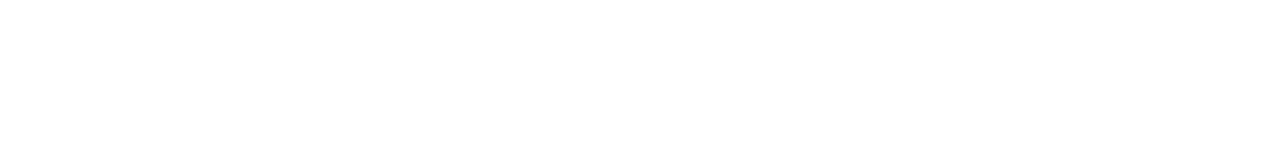
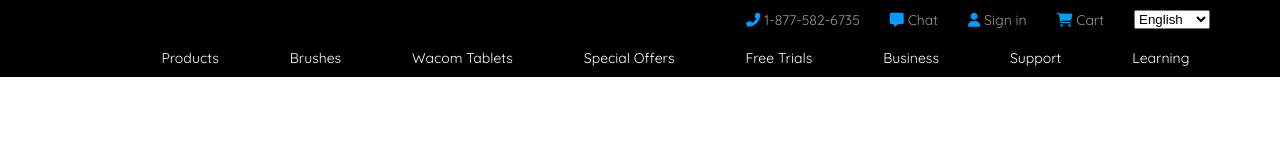
Before and after one commit to RoccoChiarella/sass-painter, a website: page index.html in a window 1280 px wide. Drawn offline with nearby package versions, Linux system fonts and the light colour scheme; files that its build step writes are made by us from their sources.

Commit message:
Prima bozza Header

```diff
--- a/index.html
+++ b/index.html
@@ -2,11 +2,84 @@
 <html lang="en" dir="ltr">
     <head>
         <meta charset="utf-8">
-        <title></title>
+        <title>Painter</title>
+        <script src="https://kit.fontawesome.com/37e6ce0705.js" crossorigin="anonymous"></script>
+        <link rel="preconnect" href="https://fonts.gstatic.com">
+        <link href="https://fonts.googleapis.com/css2?family=Quicksand&display=swap" rel="stylesheet">
         <link rel="stylesheet" href="public/app.css">
     </head>
     <body>
+        <header>
+            <div class="container">
+                <div class="header-top">
+                    <ul>
+                        <li>
+                            <i class="fas fa-phone-alt"></i>
+                            <a href="#">1-877-582-6735</a>
+                        </li>
+                        <li>
+                            <i class="fas fa-comment-alt"></i>
+                            <a href="#">Chat</a>
+                        </li>
+                        <li>
+                            <i class="fas fa-user"></i>
+                            <a href="#">Sign in</a>
+                        </li>
+                        <li>
+                            <i class="fas fa-shopping-cart"></i>
+                            <a href="#">Cart</a>
+                        </li>
+                        <li>
+                            <select class="language">
+                                <option value="en">English</option>
+                                <option value="de">Deutsch</option>
+                                <option value="jp">日本語</option>
+                                <option value="tw">繁體中文</option>
+                            </select>
+                        </li>
+                    </ul>
+                </div>
+                <div class="header-bottom">
+                    <ul class="navbar-menu">
+                        <li class="navbar-menu-logo">
+                            <script src="https://www.painterartist.com/static/ptr/images/logo_painter.png" charset="utf-8"></script>
+                        </li>
+                        <li class="navbar-menu-products">
+                            <a href="#">Products</a>
+                        </li>
+                        <li class="navbar-menu-brushes">
+                            <a href="#">Brushes</a>
+                        </li>
+                        <li class="navbar-menu-wacom">
+                            <a href="#">Wacom Tablets</a>
+                        </li>
+                        <li class="navbar-menu-offers">
+                            <a href="#">Special Offers</a>
+                        </li>
+                        <li class="navbar-menu-trials">
+                            <a href="#">Free Trials</a>
+                        </li>
+                        <li class="navbar-menu-business">
+                            <a href="#">Business</a>
+                        </li>
+                        <li class="navbar-menu-support">
+                            <a href="#">Support</a>
+                        </li>
+                        <li class="navbar-menu-learning">
+                            <a href="#">Learning</a>
+                        </li>
+                    </ul>
+                </div>
+            </div>
+        </header>
+        <footer>
+            <div class="footer-top">
 
+            </div>
+            <div class="footer-bottom">
+
+            </div>
+        </footer>
         <script src="public/app.js" charset="utf-8"></script>
     </body>
 </html>
--- /dev/null
+++ b/mix-manifest.json
@@ -0,0 +1,4 @@
+{
+    "/public/app.js": "/public/app.js",
+    "/public/app.css": "/public/app.css"
+}
--- a/package.json
+++ b/package.json
@@ -16,6 +16,10 @@
   "license": "ISC",
   "devDependencies": {
     "cross-env": "^7.0.3",
-    "laravel-mix": "^5.0.9"
+    "laravel-mix": "^5.0.9",
+    "resolve-url-loader": "^3.1.0",
+    "sass": "^1.30.0",
+    "sass-loader": "^8.0.2",
+    "vue-template-compiler": "^2.6.12"
   }
 }
--- /dev/null
+++ b/public/app.js
@@ -0,0 +1,124 @@
+/******/ (function(modules) { // webpackBootstrap
+/******/ 	// The module cache
+/******/ 	var installedModules = {};
+/******/
+/******/ 	// The require function
+/******/ 	function __webpack_require__(moduleId) {
+/******/
+/******/ 		// Check if module is in cache
+/******/ 		if(installedModules[moduleId]) {
+/******/ 			return installedModules[moduleId].exports;
+/******/ 		}
+/******/ 		// Create a new module (and put it into the cache)
+/******/ 		var module = installedModules[moduleId] = {
+/******/ 			i: moduleId,
+/******/ 			l: false,
+/******/ 			exports: {}
+/******/ 		};
+/******/
+/******/ 		// Execute the module function
+/******/ 		modules[moduleId].call(module.exports, module, module.exports, __webpack_require__);
+/******/
+/******/ 		// Flag the module as loaded
+/******/ 		module.l = true;
+/******/
+/******/ 		// Return the exports of the module
+/******/ 		return module.exports;
+/******/ 	}
+/******/
+/******/
+/******/ 	// expose the modules object (__webpack_modules__)
+/******/ 	__webpack_require__.m = modules;
+/******/
+/******/ 	// expose the module cache
+/******/ 	__webpack_require__.c = installedModules;
+/******/
+/******/ 	// define getter function for harmony exports
+/******/ 	__webpack_require__.d = function(exports, name, getter) {
+/******/ 		if(!__webpack_require__.o(exports, name)) {
+/******/ 			Object.defineProperty(exports, name, { enumerable: true, get: getter });
+/******/ 		}
+/******/ 	};
+/******/
+/******/ 	// define __esModule on exports
+/******/ 	__webpack_require__.r = function(exports) {
+/******/ 		if(typeof Symbol !== 'undefined' && Symbol.toStringTag) {
+/******/ 			Object.defineProperty(exports, Symbol.toStringTag, { value: 'Module' });
+/******/ 		}
+/******/ 		Object.defineProperty(exports, '__esModule', { value: true });
+/******/ 	};
+/******/
+/******/ 	// create a fake namespace object
+/******/ 	// mode & 1: value is a module id, require it
+/******/ 	// mode & 2: merge all properties of value into the ns
+/******/ 	// mode & 4: return value when already ns object
+/******/ 	// mode & 8|1: behave like require
+/******/ 	__webpack_require__.t = function(value, mode) {
+/******/ 		if(mode & 1) value = __webpack_require__(value);
+/******/ 		if(mode & 8) return value;
+/******/ 		if((mode & 4) && typeof value === 'object' && value && value.__esModule) return value;
+/******/ 		var ns = Object.create(null);
+/******/ 		__webpack_require__.r(ns);
+/******/ 		Object.defineProperty(ns, 'default', { enumerable: true, value: value });
+/******/ 		if(mode & 2 && typeof value != 'string') for(var key in value) __webpack_require__.d(ns, key, function(key) { return value[key]; }.bind(null, key));
+/******/ 		return ns;
+/******/ 	};
+/******/
+/******/ 	// getDefaultExport function for compatibility with non-harmony modules
+/******/ 	__webpack_require__.n = function(module) {
+/******/ 		var getter = module && module.__esModule ?
+/******/ 			function getDefault() { return module['default']; } :
+/******/ 			function getModuleExports() { return module; };
+/******/ 		__webpack_require__.d(getter, 'a', getter);
+/******/ 		return getter;
+/******/ 	};
+/******/
+/******/ 	// Object.prototype.hasOwnProperty.call
+/******/ 	__webpack_require__.o = function(object, property) { return Object.prototype.hasOwnProperty.call(object, property); };
+/******/
+/******/ 	// __webpack_public_path__
+/******/ 	__webpack_require__.p = "/";
+/******/
+/******/
+/******/ 	// Load entry module and return exports
+/******/ 	return __webpack_require__(__webpack_require__.s = 0);
+/******/ })
+/************************************************************************/
+/******/ ({
+
+/***/ "./src/app.js":
+/*!********************!*\
+  !*** ./src/app.js ***!
+  \********************/
+/*! no static exports found */
+/***/ (function(module, exports) {
+
+
+
+/***/ }),
+
+/***/ "./src/app.scss":
+/*!**********************!*\
+  !*** ./src/app.scss ***!
+  \**********************/
+/*! no static exports found */
+/***/ (function(module, exports) {
+
+// removed by extract-text-webpack-plugin
+
+/***/ }),
+
+/***/ 0:
+/*!*****************************************!*\
+  !*** multi ./src/app.js ./src/app.scss ***!
+  \*****************************************/
+/*! no static exports found */
+/***/ (function(module, exports, __webpack_require__) {
+
+__webpack_require__(/*! C:\Users\rocco\onedrive\desktop\boolean\sass-painter\src\app.js */"./src/app.js");
+module.exports = __webpack_require__(/*! C:\Users\rocco\onedrive\desktop\boolean\sass-painter\src\app.scss */"./src/app.scss");
+
+
+/***/ })
+
+/******/ });
--- a/src/app.scss
+++ b/src/app.scss
@@ -0,0 +1,6 @@
+@import 'partials/_variables';
+@import 'partials/_mixins';
+@import 'partials/_common';
+@import 'partials/_header';
+@import 'partials/_pages';
+@import 'partials/_footer';
--- /dev/null
+++ b/src/partials/_common.scss
@@ -0,0 +1,19 @@
+*{
+    margin: 0;
+    padding: 0;
+    box-sizing: border-box;
+}
+
+body{
+    font-family: $font_family;
+    font-size: $font_size;
+}
+
+.container{
+    max-width: 1200px;
+    margin: auto;
+}
+
+a{
+    text-decoration: none;
+}
--- /dev/null
+++ b/src/partials/_header.scss
@@ -0,0 +1,33 @@
+header{
+    background-color: #000000;
+    .header-top{
+        padding: 10px 15px;
+        ul{
+            @include flex(row, flex-end, center);
+            li{
+                padding: 0 15px;
+                i{
+                    color: $icon_color;
+                }
+                a{
+                    color: $font_color_grey;
+                    &:hover{
+                        text-decoration: underline;
+                    }
+                }
+            }
+        }
+    }
+    .header-bottom{
+        padding: 10px 15px;
+        ul{
+            list-style: none;
+            @include flex(row, space-around, center);
+            li{
+                a{
+                    color: $font_color_white;
+                }
+            }
+        }
+    }
+}
--- /dev/null
+++ b/src/partials/_mixins.scss
@@ -0,0 +1,6 @@
+@mixin flex($direction, $justify-content, $align-items){
+    display: flex;
+    flex-direction: $direction;
+    justify-content: $justify-content;
+    align-items: $align-items;
+}
--- /dev/null
+++ b/src/partials/_variables.scss
@@ -0,0 +1,6 @@
+$font_size: 14px;
+$font_family: 'Quicksand', sans-serif;
+$font_color_white: white;
+$font_color_grey: rgb(152, 152, 152);
+$icon_size: 15px;
+$icon_color: #009CFF;
```
Also changed, not shown: public/app.css (added), src/partials/_footer.scss (added), src/partials/_pages.scss (added).
